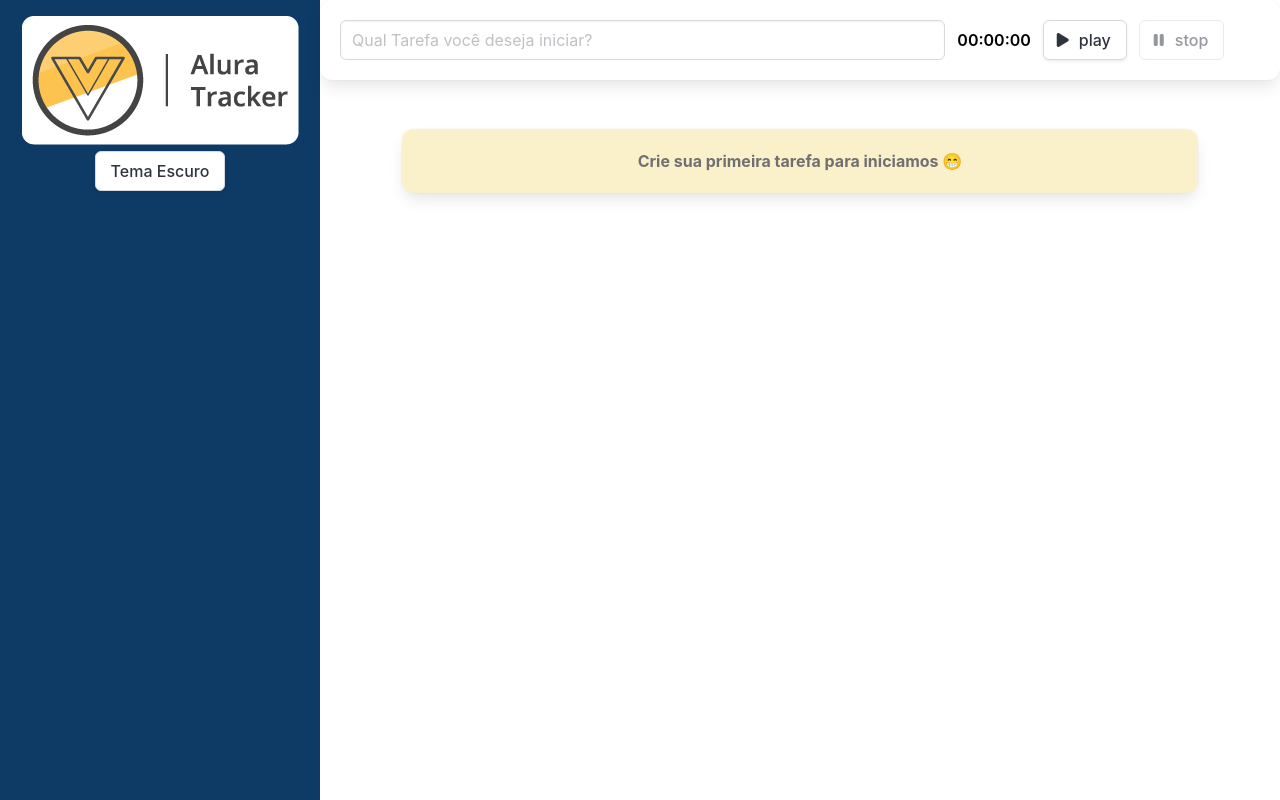
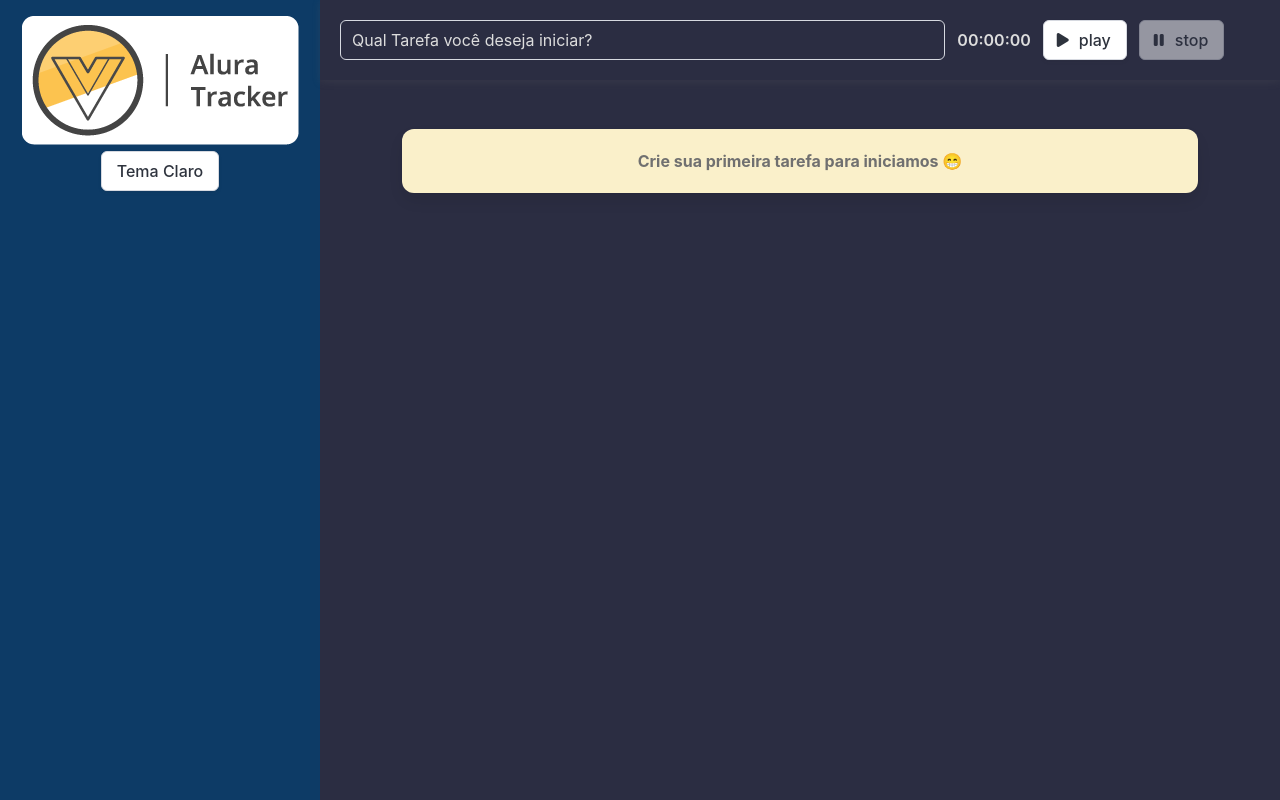
Before and after one commit to MatheusFreitas54/Tracker, a Vue app: page / in a window 1280 px wide. Built offline with nearby package versions, Linux system fonts and the light colour scheme.

Commit message:
Correções de estilos

```diff
--- a/src/App.vue
+++ b/src/App.vue
@@ -33,7 +33,7 @@ export default defineComponent({
   data () {
     return {
       tarefas: [] as ITarefa[],
-      modoEscuroAtivo: false
+      modoEscuroAtivo: true
     }
   },
   computed: {
@@ -46,7 +46,7 @@ export default defineComponent({
       this.tarefas.push(tarefa)
     },
     trocarTema (modoEscuroAtivo: boolean) {
-      this.modoEscuroAtivo = modoEscuroAtivo
+      this.modoEscuroAtivo = !modoEscuroAtivo
     }
   }
 });
--- a/src/components/BarraLateral.vue
+++ b/src/components/BarraLateral.vue
@@ -20,7 +20,7 @@ export default defineComponent({
    },
    computed: {
       textoBotao () {
-         if (this.modoEscuroAtivo) {
+         if (!this.modoEscuroAtivo) {
             return 'Tema Claro'
          }
          return 'Tema Escuro'
--- a/src/components/Box.vue
+++ b/src/components/Box.vue
@@ -1,5 +1,5 @@
 <template>
-   <div class="box has-text-weight-bold">
+   <div class="box has-text-weight-bold" :style="estilos">
       <slot></slot>
    </div>
 </template>
@@ -10,7 +10,13 @@
 
    export default defineComponent({
       name: 'BoxTarefa',
-
+      data () {
+         return {
+            estilos: {
+               background: '#FAFOCA'
+            }
+         }
+      }
    });
 
 </script>
--- a/src/components/Formulario.vue
+++ b/src/components/Formulario.vue
@@ -40,9 +40,14 @@
 </script>
 
 <style>
-   .form {
+   .form, .input, .input::placeholder {
       color: var(--texto-primario);
       background-color: var(--bg-primario);
    }
 
+   .form {
+      border-radius: 0;
+      box-shadow: rgba(99, 99, 99, 0.2) 0px 2px 8px 0px;
+   }
+
 </style>
```
